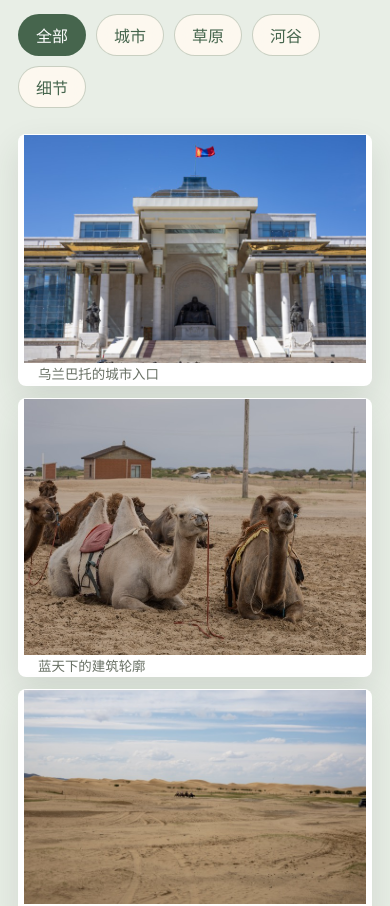
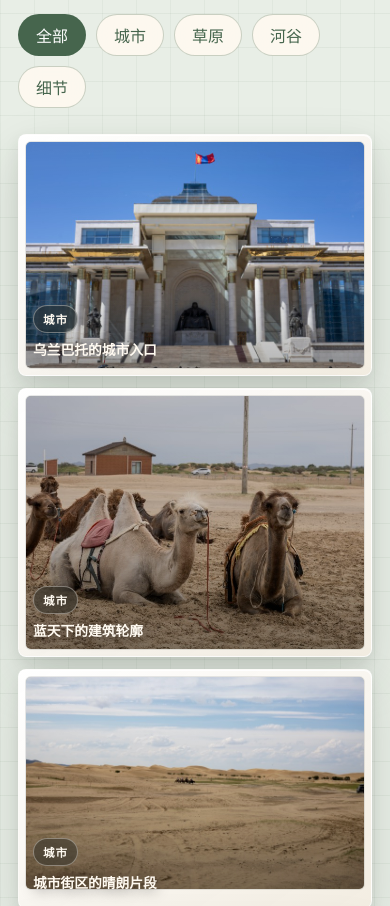
Before and after one commit to MavrikTJ/mongolia-travel-journal, a plain HTML site: page index.html in a window 390 px wide. Shown: the part 3020-3926 px from the top of the page. Drawn offline with Linux system fonts and the light colour scheme.

Commit message:
Refine photo gallery presentation

```diff
--- a/app.js
+++ b/app.js
@@ -54,8 +54,25 @@ let visiblePhotos = [...photos];
 let activeIndex = 0;
 
 function ratioFor(index) {
-  const pattern = ["3 / 2", "4 / 3", "16 / 10", "5 / 4", "3 / 2"];
+  const pattern = ["3 / 2", "4 / 3", "16 / 10", "5 / 4", "3 / 2", "6 / 5"];
   return pattern[index % pattern.length];
+}
+
+function layoutClass(index) {
+  if ([0, 9, 21, 32].includes(index)) return "is-featured";
+  if ([5, 16, 27, 36].includes(index)) return "is-wide";
+  if ([3, 13, 24, 34].includes(index)) return "is-tall";
+  return "";
+}
+
+function categoryLabel(category) {
+  const labels = {
+    city: "城市",
+    steppe: "草原",
+    river: "河谷",
+    detail: "细节",
+  };
+  return labels[category] || "旅途";
 }
 
 function render(filter = "all") {
@@ -64,9 +81,14 @@ function render(filter = "all") {
   grid.innerHTML = visiblePhotos
     .map(([file, category, caption], index) => {
       return `
-        <button class="photo-card" type="button" data-index="${index}" data-category="${category}" style="--ratio: ${ratioFor(index)}">
-          <img src="./assets/thumbs/${file}" alt="${caption}" loading="lazy">
-          <span class="photo-caption">${caption}</span>
+        <button class="photo-card ${layoutClass(index)}" type="button" data-index="${index}" data-category="${category}" style="--ratio: ${ratioFor(index)}">
+          <span class="photo-frame">
+            <img src="./assets/thumbs/${file}" alt="${caption}" loading="lazy">
+          </span>
+          <span class="photo-meta">
+            <span class="photo-tag">${categoryLabel(category)}</span>
+            <span class="photo-caption">${caption}</span>
+          </span>
         </button>
       `;
     })
--- a/index.html
+++ b/index.html
@@ -100,7 +100,7 @@
           <button class="filter" type="button" data-filter="river">河谷</button>
           <button class="filter" type="button" data-filter="detail">细节</button>
         </div>
-        <div class="masonry" id="photoGrid" aria-live="polite"></div>
+        <div class="gallery-grid" id="photoGrid" aria-live="polite"></div>
       </section>
 
       <section id="notes" class="notes-section">
--- a/styles.css
+++ b/styles.css
@@ -244,7 +244,12 @@ h3 {
 }
 
 .gallery-section {
-  background: #e8eee6;
+  position: relative;
+  background:
+    linear-gradient(rgba(70, 101, 77, 0.06) 1px, transparent 1px),
+    linear-gradient(90deg, rgba(70, 101, 77, 0.05) 1px, transparent 1px),
+    #e8eee6;
+  background-size: 34px 34px;
 }
 
 .filter-bar {
@@ -273,40 +278,145 @@ h3 {
   background: var(--green);
 }
 
-.masonry {
-  column-count: 4;
-  column-gap: 18px;
+.gallery-grid {
+  display: grid;
+  grid-template-columns: repeat(12, minmax(0, 1fr));
+  grid-auto-flow: dense;
+  gap: clamp(14px, 2vw, 24px);
+  align-items: stretch;
 }
 
 .photo-card {
-  display: inline-block;
-  width: 100%;
-  margin: 0 0 18px;
-  break-inside: avoid;
-  border: 0;
+  position: relative;
+  display: grid;
+  grid-column: span 3;
+  min-height: 220px;
+  padding: clamp(8px, 1vw, 12px);
+  border: 1px solid rgba(255, 255, 255, 0.72);
   border-radius: 8px;
-  background: #fff;
-  box-shadow: 0 14px 34px rgba(45, 61, 45, 0.12);
+  background:
+    linear-gradient(145deg, rgba(255, 255, 255, 0.98), rgba(242, 236, 224, 0.94)),
+    #fff;
+  box-shadow:
+    0 1px 0 rgba(255, 255, 255, 0.9) inset,
+    0 22px 52px rgba(35, 48, 38, 0.16),
+    0 6px 16px rgba(35, 48, 38, 0.08);
   cursor: zoom-in;
   overflow: hidden;
   text-align: left;
+  transition:
+    transform 220ms ease,
+    box-shadow 220ms ease,
+    border-color 220ms ease;
+}
+
+.photo-card.is-featured {
+  grid-column: span 6;
+  grid-row: span 2;
+  min-height: 480px;
+}
+
+.photo-card.is-wide {
+  grid-column: span 6;
+  min-height: 260px;
+}
+
+.photo-card.is-tall {
+  grid-row: span 2;
+  min-height: 470px;
+}
+
+.photo-card:focus-visible {
+  outline: 3px solid rgba(176, 122, 55, 0.72);
+  outline-offset: 4px;
+}
+
+.photo-card:hover {
+  transform: translateY(-6px);
+  border-color: rgba(176, 122, 55, 0.42);
+  box-shadow:
+    0 1px 0 rgba(255, 255, 255, 0.9) inset,
+    0 30px 70px rgba(35, 48, 38, 0.24),
+    0 10px 24px rgba(35, 48, 38, 0.12);
+}
+
+.photo-frame {
+  position: relative;
+  display: block;
+  overflow: hidden;
+  border-radius: 5px;
+  background: #d5dccf;
+  box-shadow:
+    0 0 0 1px rgba(28, 33, 29, 0.1),
+    0 18px 34px rgba(28, 33, 29, 0.18) inset;
+}
+
+.photo-frame::after {
+  content: "";
+  position: absolute;
+  inset: 0;
+  background:
+    linear-gradient(180deg, rgba(255, 255, 255, 0.08), transparent 34%),
+    linear-gradient(0deg, rgba(8, 12, 9, 0.42), transparent 46%);
+  opacity: 0.72;
+  pointer-events: none;
 }
 
 .photo-card img {
+  height: 100%;
   aspect-ratio: var(--ratio);
   object-fit: cover;
-  transition: transform 260ms ease;
+  filter: saturate(0.96) contrast(1.03);
+  transition:
+    transform 420ms ease,
+    filter 420ms ease;
 }
 
 .photo-card:hover img {
-  transform: scale(1.035);
+  transform: scale(1.055);
+  filter: saturate(1.08) contrast(1.05);
+}
+
+.photo-meta {
+  position: absolute;
+  left: clamp(18px, 2vw, 24px);
+  right: clamp(18px, 2vw, 24px);
+  bottom: clamp(16px, 2vw, 22px);
+  display: grid;
+  gap: 8px;
+  color: #fffaf1;
+  transform: translateY(8px);
+  opacity: 0;
+  transition:
+    transform 220ms ease,
+    opacity 220ms ease;
+  pointer-events: none;
+}
+
+.photo-card:hover .photo-meta,
+.photo-card:focus-visible .photo-meta {
+  transform: translateY(0);
+  opacity: 1;
+}
+
+.photo-tag {
+  justify-self: start;
+  padding: 5px 9px;
+  border: 1px solid rgba(255, 250, 241, 0.36);
+  border-radius: 999px;
+  background: rgba(28, 33, 29, 0.42);
+  backdrop-filter: blur(10px);
+  font-size: 0.72rem;
+  font-weight: 800;
+  letter-spacing: 0.08em;
 }
 
 .photo-caption {
-  padding: 12px 14px 14px;
-  color: var(--muted);
-  font-size: 0.92rem;
-  line-height: 1.5;
+  max-width: 92%;
+  text-shadow: 0 2px 14px rgba(0, 0, 0, 0.42);
+  font-size: clamp(0.94rem, 1.2vw, 1.08rem);
+  font-weight: 700;
+  line-height: 1.45;
 }
 
 .notes-section {
@@ -358,7 +468,10 @@ h3 {
   align-items: center;
   justify-content: center;
   padding: 64px clamp(12px, 4vw, 74px) 34px;
-  background: rgba(12, 16, 14, 0.92);
+  background:
+    radial-gradient(circle at 50% 12%, rgba(176, 122, 55, 0.18), transparent 30%),
+    rgba(12, 16, 14, 0.94);
+  backdrop-filter: blur(12px);
 }
 
 .lightbox.open {
@@ -368,13 +481,18 @@ h3 {
 .lightbox figure {
   width: min(1240px, 100%);
   margin: 0;
+  padding: clamp(8px, 1.2vw, 14px);
+  border: 1px solid rgba(255, 250, 241, 0.16);
+  border-radius: 8px;
+  background: rgba(255, 250, 241, 0.08);
+  box-shadow: 0 28px 90px rgba(0, 0, 0, 0.58);
 }
 
 .lightbox img {
   max-height: 78vh;
   object-fit: contain;
-  border-radius: 6px;
-  box-shadow: 0 24px 80px rgba(0, 0, 0, 0.55);
+  border-radius: 5px;
+  box-shadow: 0 0 0 1px rgba(255, 250, 241, 0.12);
 }
 
 .lightbox figcaption {
@@ -393,8 +511,16 @@ h3 {
   border: 1px solid rgba(255, 255, 255, 0.24);
   border-radius: 999px;
   color: #fff;
-  background: rgba(255, 255, 255, 0.1);
+  background: rgba(255, 255, 255, 0.12);
+  backdrop-filter: blur(10px);
   cursor: pointer;
+  transition:
+    background 180ms ease,
+    transform 180ms ease;
+}
+
+.icon-button:hover {
+  background: rgba(255, 255, 255, 0.22);
 }
 
 .close {
@@ -419,8 +545,20 @@ h3 {
 }
 
 @media (max-width: 980px) {
-  .masonry {
-    column-count: 3;
+  .gallery-grid {
+    grid-template-columns: repeat(6, minmax(0, 1fr));
+  }
+
+  .photo-card,
+  .photo-card.is-tall {
+    grid-column: span 3;
+    min-height: 260px;
+  }
+
+  .photo-card.is-featured,
+  .photo-card.is-wide {
+    grid-column: span 6;
+    min-height: 380px;
   }
 
   .story-grid,
@@ -456,17 +594,34 @@ h3 {
     grid-template-columns: 1fr;
   }
 
-  .masonry {
-    column-count: 2;
-    column-gap: 12px;
+  .gallery-grid {
+    grid-template-columns: repeat(2, minmax(0, 1fr));
+    gap: 12px;
   }
 
-  .photo-card {
-    margin-bottom: 12px;
+  .photo-card,
+  .photo-card.is-tall {
+    grid-column: span 1;
+    min-height: 190px;
+    padding: 7px;
+  }
+
+  .photo-card.is-featured,
+  .photo-card.is-wide {
+    grid-column: span 2;
+    min-height: 280px;
+  }
+
+  .photo-meta {
+    left: 14px;
+    right: 14px;
+    bottom: 14px;
+    opacity: 1;
+    transform: none;
   }
 
   .photo-caption {
-    font-size: 0.84rem;
+    font-size: 0.86rem;
   }
 
   .filter-bar {
@@ -487,8 +642,16 @@ h3 {
 }
 
 @media (max-width: 420px) {
-  .masonry {
-    column-count: 1;
+  .gallery-grid {
+    grid-template-columns: 1fr;
+  }
+
+  .photo-card,
+  .photo-card.is-tall,
+  .photo-card.is-featured,
+  .photo-card.is-wide {
+    grid-column: span 1;
+    min-height: 240px;
   }
 
   .site-header nav {
```
